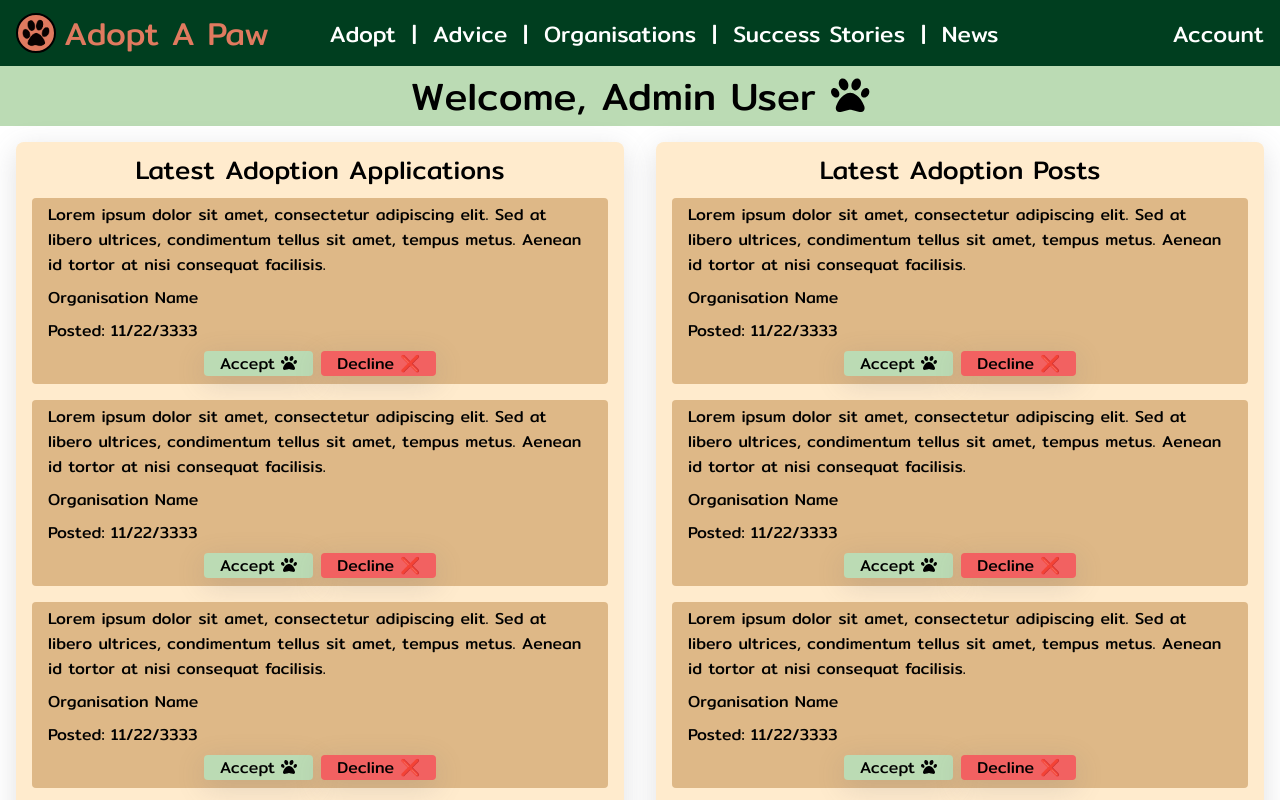
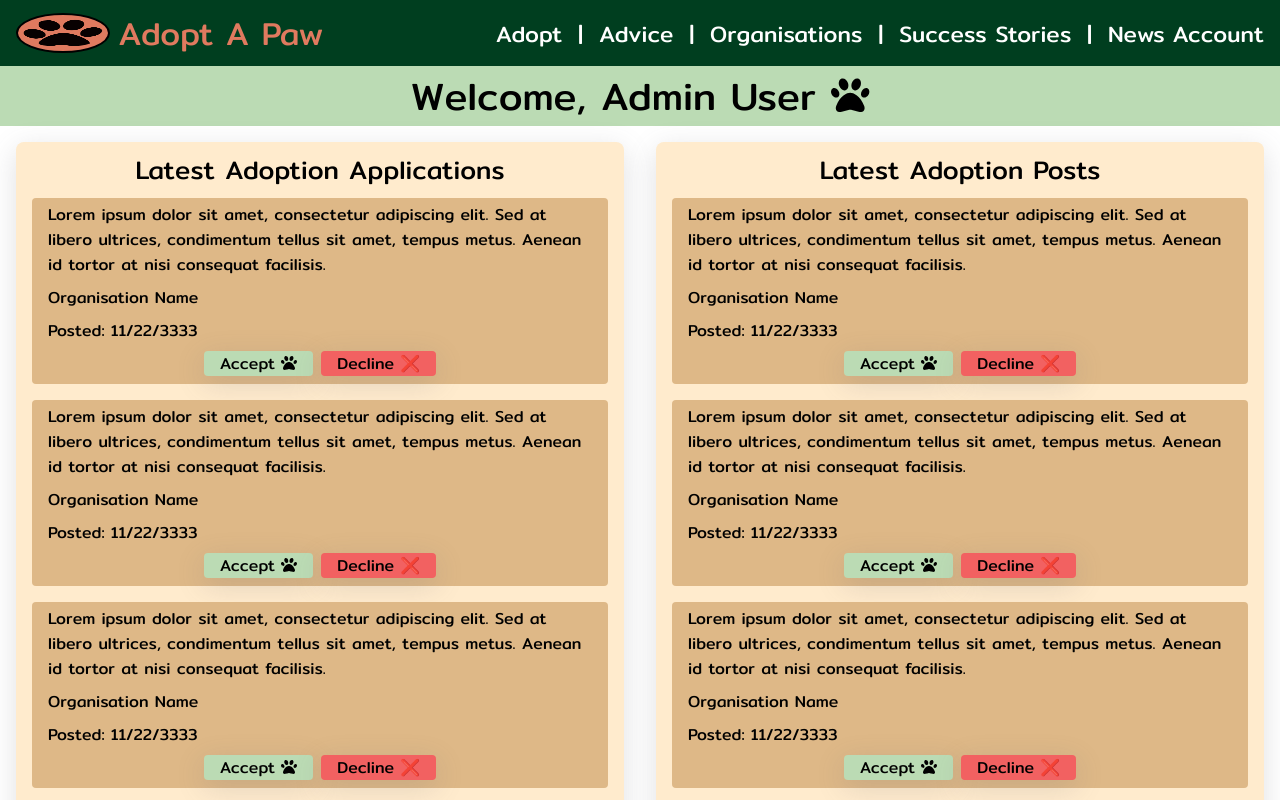
Before and after one commit to LewisBroadhurst/adopt-a-paw-front-end, a React (Create React App) app: page /accountadmin in a window 1280 px wide. Shown: the top 800 px of the page. Built offline with nearby package versions, Linux system fonts and the light colour scheme.

Commit message:
centered adoptApaw

```diff
--- a/src/Header/Header.js
+++ b/src/Header/Header.js
@@ -25,9 +25,13 @@ const Header = () => {
     <>
         <header className="Header-Mobile">
 
-            <img src={PawLogo} alt="Adopt A Paw Logo" className="Logo-Header"/>
+            <div className="Desktop-Logo">
+              <img src={PawLogo} alt="Adopt A Paw Logo" className="Logo-Header"/>
+              <h1 className="AAP-Header-Title-Desktop"><Link to="/">Adopt A Paw</Link></h1>
+            </div>
 
-            <Link to="/"><h1 className="AAP-Header-Title">Adopt A Paw</h1></Link>
+
+            <h1 className="AAP-Header-Title"><Link to="/">Adopt A Paw</Link></h1>
 
             <nav className="Expanded-Navbar-Header">
               <ul>
--- a/src/Header/Header_Stylesheets/HeaderBasics.css
+++ b/src/Header/Header_Stylesheets/HeaderBasics.css
@@ -6,6 +6,7 @@
     justify-content: space-between;
     padding: 0.5rem 1rem;
     align-items: center;
+    align-content: center;
 }
 
 
@@ -14,33 +15,30 @@
 .Header-Mobile {
     background-color: #003E1F;
     color: white;
-    font-family: 'Mitr', sans-serif;
 }
 
-.text_link{
+.text_link {
     background-color: #003E1F;
     color: white;
-    font-family: 'Mitr', sans-serif;
 }
 
-.text_link:hover{
+.text_link:hover {
     background-color: #003E1F;
     color: #E07A5F;
-    font-family: 'Mitr', sans-serif;
 }
 
 .AAP-Header-Title {
     font-size: 2rem;
     color: #E07A5F;
-}
+    text-align: center;
+    min-width: 60%;
 
-.DropDown-Button-Header {
-    font-size: 1.8rem;
+    justify-content: center
 }
 
 
+/* Image Formatting */
 
-/* Image Formatting */
 
 .Logo-Header {
     height: 2.5rem;
@@ -50,13 +48,16 @@
     background-color: #E07A5F;
     padding: 0.25rem;
     border: 2px black solid;
+
+    min-width: 20%;
 }
 
 /* Hiding Tablet+ Elements */
 
 .Expanded-Navbar-Header,
 .Account-Link,
-.Menu-Dropdown-List {
+.Menu-Dropdown-List,
+.AAP-Header-Title-Desktop {
     display: none;
 }
 
@@ -67,6 +68,7 @@
     display: flex;
     flex-direction: row;
     justify-content: flex-end;
+    min-width: 20%;
 
     font-size: 1.6rem;
 }
@@ -80,5 +82,18 @@
 
     display: none;
     flex-direction: column;
+}
 
+/* Flexbox Extras */
+
+.Desktop-Logo {
+    flex: 1;
 }
+
+.AAP-Header-Title {
+    flex: 1;
+}
+
+.Menu-Button-Header {
+    flex: 1;
+}
--- a/src/Header/Header_Stylesheets/HeaderTablet+.css
+++ b/src/Header/Header_Stylesheets/HeaderTablet+.css
@@ -1,33 +1,23 @@
 @media (min-width: 1250px) {
 
-    /* Implementing Grid */
+    /* Sorting positioning and Details */
 
-    .Header-Mobile {
-        display: grid;
-        grid-template-columns: 3rem 1fr 3fr 1fr;
+    .Desktop-Logo {
+        display: flex;
+        flex-direction: row;
+        align-items: center;
     }
 
-    .Logo-Header {
-        grid-column: 1;
+    .AAP-Header-Title-Desktop {
+        display: flex;
+        font-size: 2rem;
+        color: #E07A5F;
+        padding-left: 0.5rem;
     }
 
     .AAP-Header-Title {
-        grid-column: 2;
-    }
-
-    .Expanded-Navbar-Header {
-        grid-column: 3;
-    }
-
-    .Account-Link {
-        grid-column: 4;
-    }
-
-    .Menu-Button-Header {
         display: none;
     }
-
-    /* Sorting positioning and Details */
 
     .Tablet-Title-Header {
         display: flex;
@@ -53,11 +43,9 @@
         justify-content: flex-end;
     }
 
-    .DropDown-Button-Header {
-        display: none;
-    }
-
-    .ScrollDown-Menu {
+    .DropDown-Button-Header,
+    .ScrollDown-Menu,
+    .Menu-Button-Header {
         display: none;
     }
 
```
